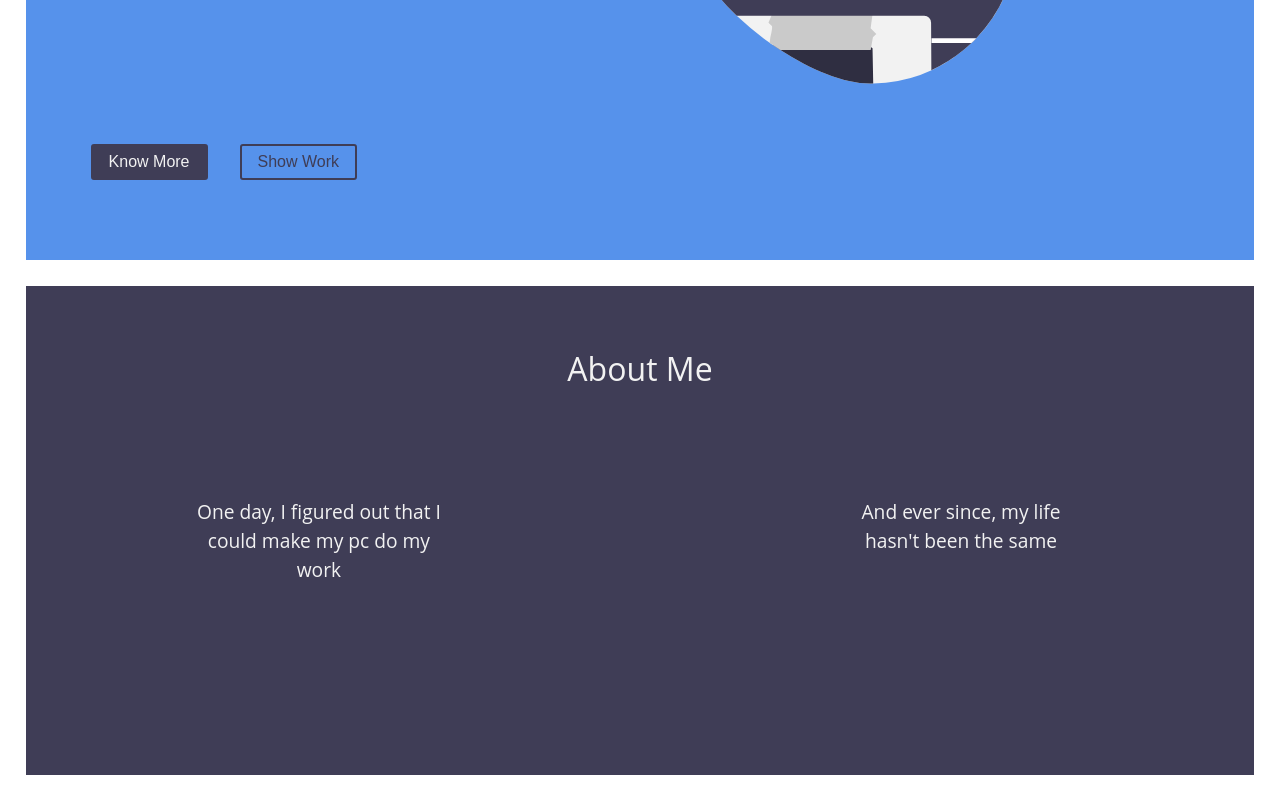
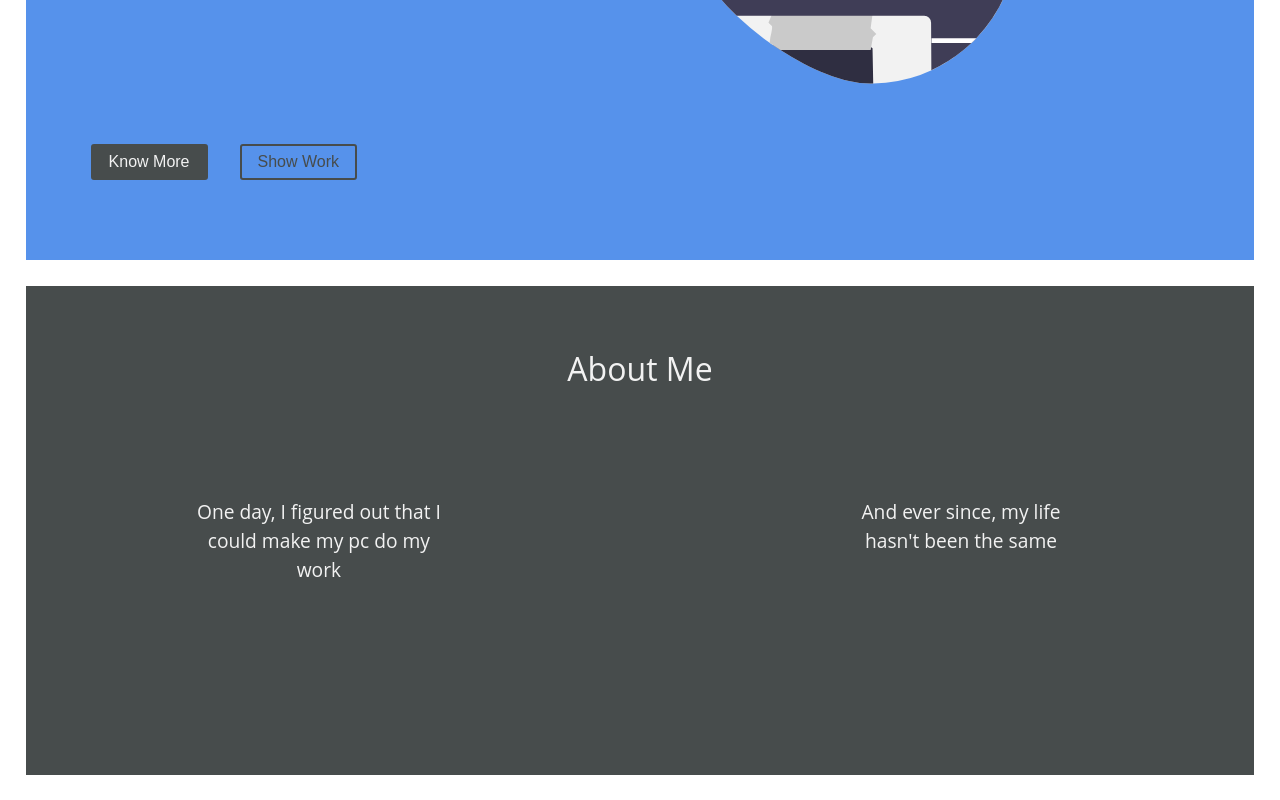
Before and after one commit to VikrantReddy/vikrantreddy.github.io, a React (Create React App) app: page / in a window 1280 px wide. Shown: the part 416-1216 px from the top of the page. Built offline with nearby package versions, Linux system fonts and the light colour scheme.

Commit message:
Fix color

```diff
--- a/src/components/About.jsx
+++ b/src/components/About.jsx
@@ -26,7 +26,7 @@ function About() {
 export default About
 
 const AboutContainer = styled(Container)`
-    background-color:#3F3D56;
+    background-color:#474C4C;
     color:#f2f2f2;
     font-family: 'Open Sans', sans-serif;
     padding:5%;
--- a/src/components/Hero.jsx
+++ b/src/components/Hero.jsx
@@ -47,13 +47,13 @@ const HeroButton = styled(Button)`
   background: transparent;
   border-radius: 3px;
   font-family: "Montserrat", sans-serif;
-  border: 2px solid #3F3D56;
-  color: #3F3D56;
+  border: 2px solid #474C4C;
+  color: #474C4C;
   margin: 1em;
   padding: 0.25em 1em;
 
   ${props => props.primary && css`
-    background: #3F3D56;
+    background: #474C4C;
     color: #f2f2f2;
   `}
 `;
```
